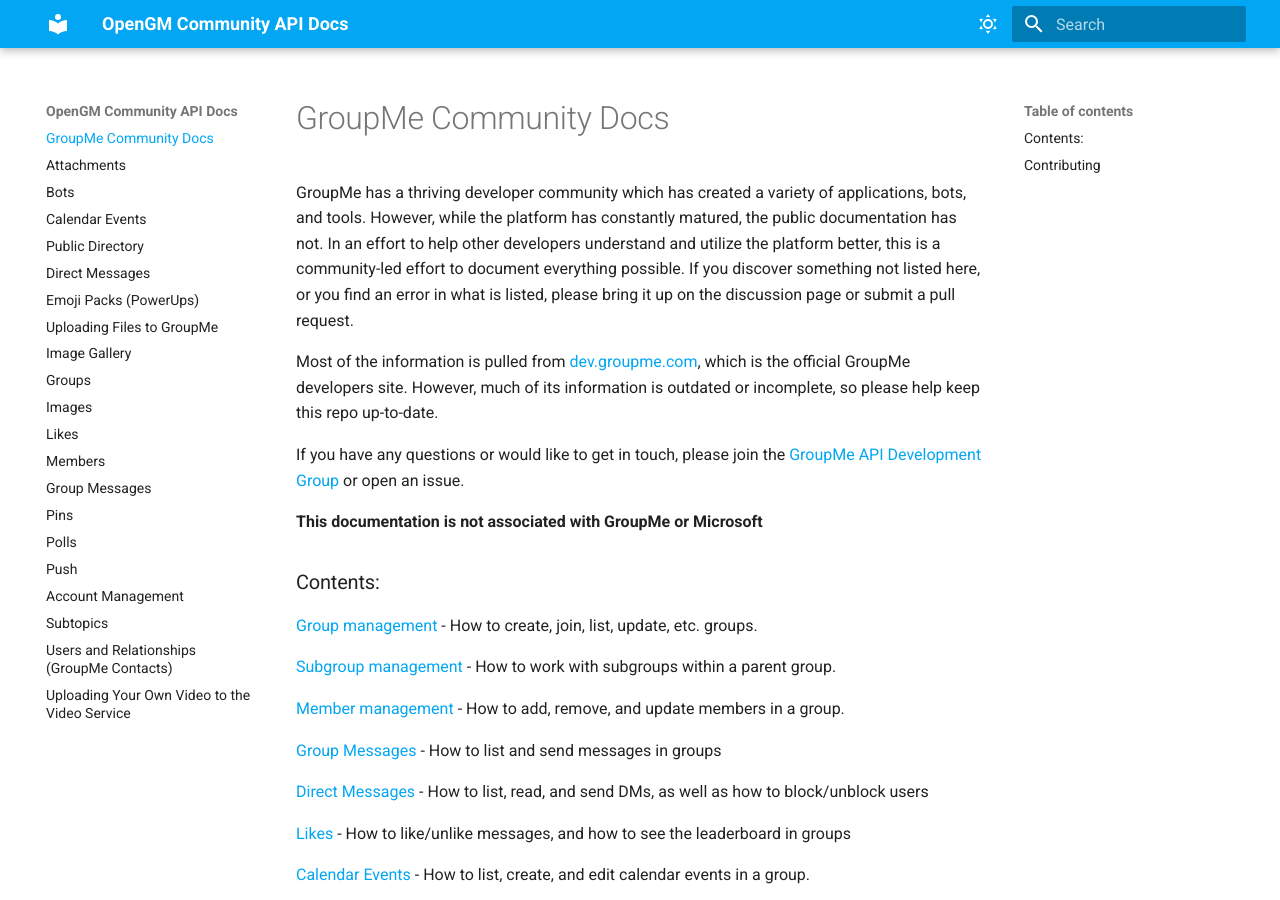
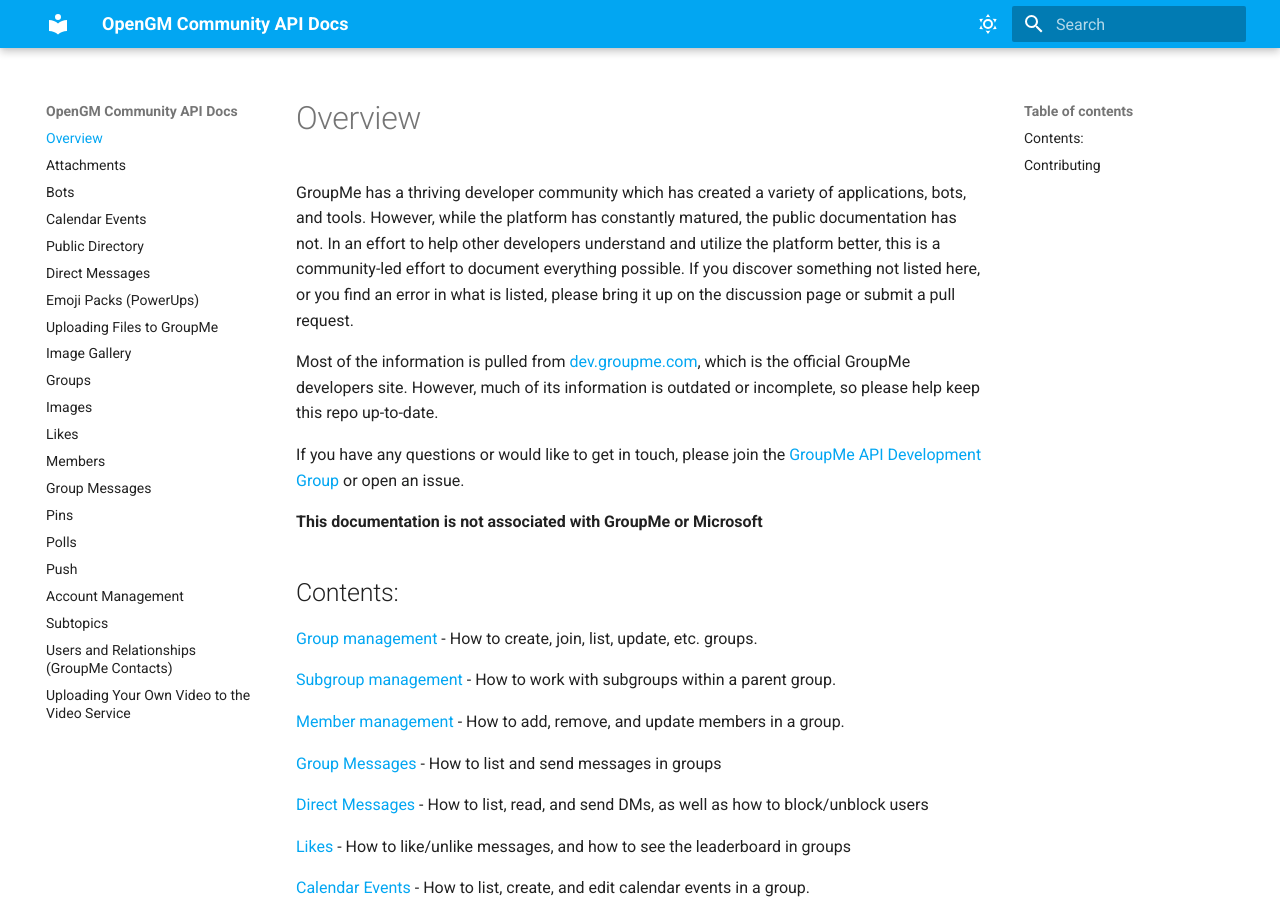
Before and after one commit to groupme-js/GroupMeCommunityDocs, an MkDocs documentation site: the page built from docs/index.md, in a window 1280 px wide and 900 px high. Built offline with MkDocs 1.6.1 and Material for MkDocs 9.7.7, drawn with Linux system fonts in a browser that asks for light colours.

Commit message:
renamed index.md and labeled it overview instead if the name of the repo

```diff
--- a/docs/index.md
+++ b/docs/index.md
@@ -1,4 +1,4 @@
-# GroupMe Community Docs
+# Overview
 
 GroupMe has a thriving developer community which has created a variety of applications, bots, and tools. However, while the platform has constantly matured, the public documentation has not. In an effort to help other developers understand and utilize the platform better, this is a community-led effort to document everything possible. If you discover something not listed here, or you find an error in what is listed, please bring it up on the discussion page or submit a pull request.
 
@@ -8,7 +8,7 @@
 
 **This documentation is not associated with GroupMe or Microsoft**
 
-### Contents:
+## Contents:
 
 [Group management](groups.md) - How to create, join, list, update, etc. groups.
 
@@ -48,6 +48,6 @@
 
 ***
 
-### Contributing
+## Contributing
 
 The GroupMe Community Docs are constantly evolving and updating! Check out the [Contributing Checklist](https://github.com/groupme-js/GroupMeCommunityDocs/issues/32) for insights on what documentation we're still in need of for full API coverage.
```
